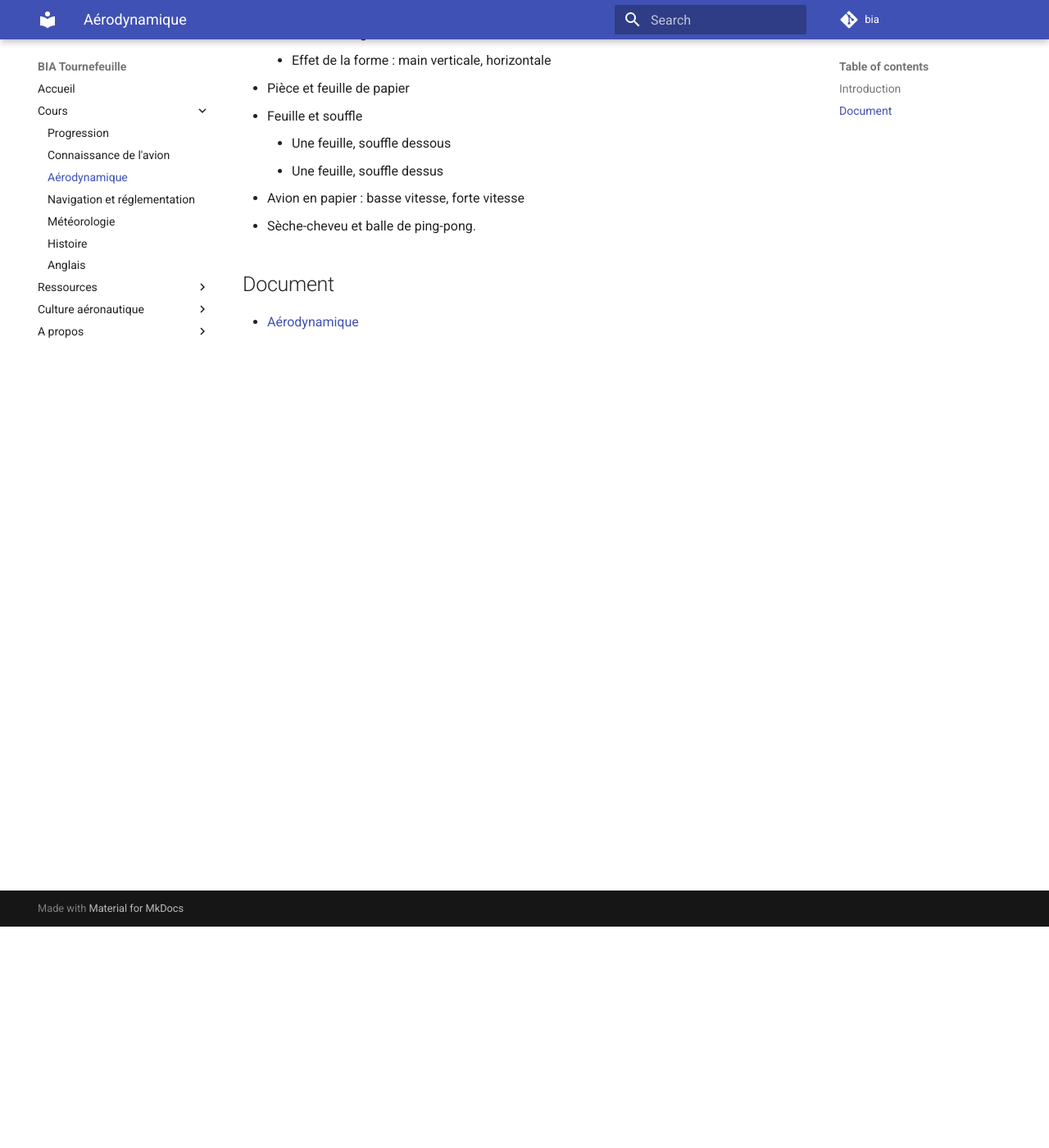
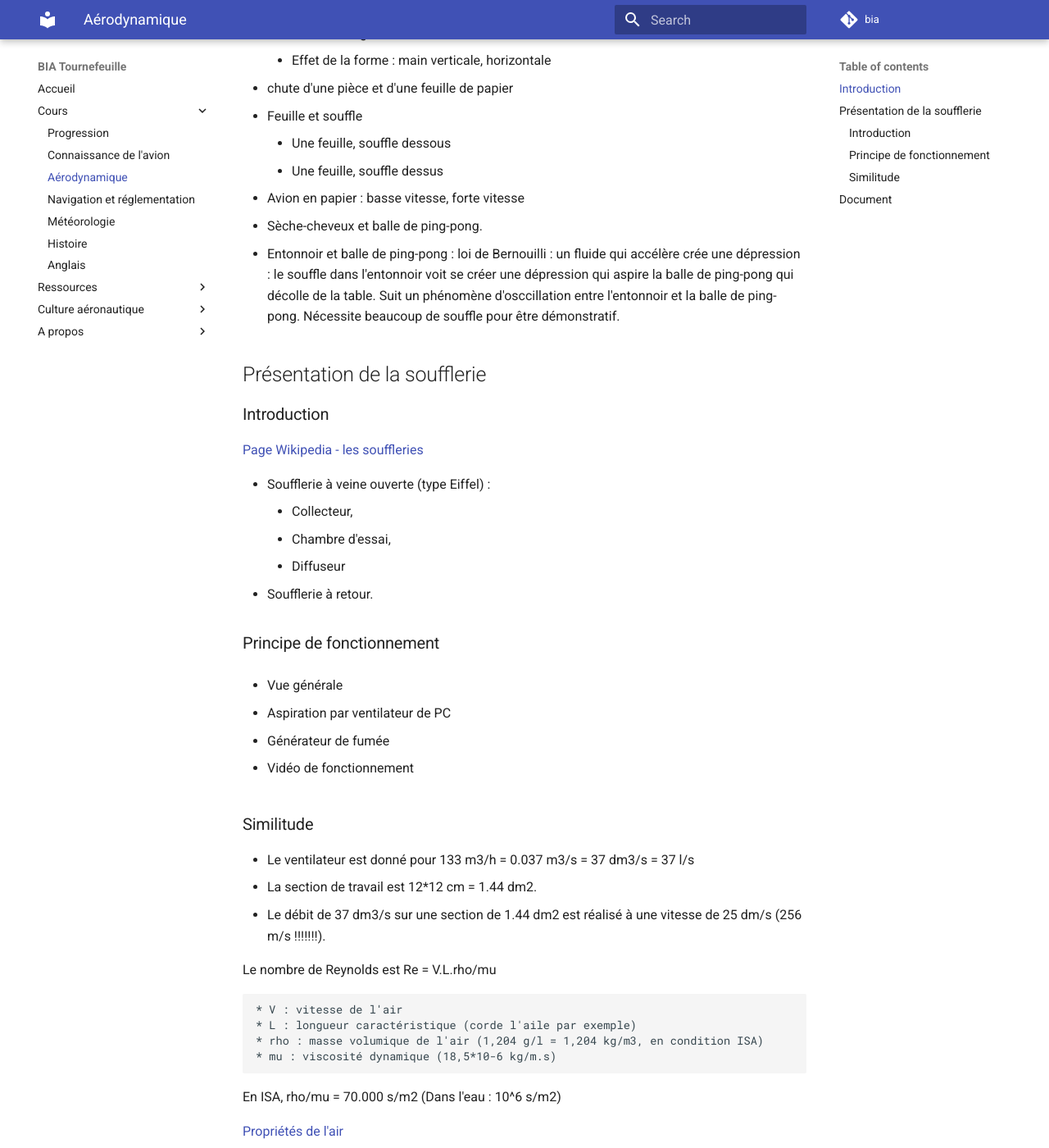
Before and after one commit to martialpohin/bia, an MkDocs documentation site: the page built from docs/themes/aero.md, in a window 1280 px wide and 1400 px high, scrolled down 270 px. Shown: the whole window at 82% size. Built offline with MkDocs 1.6.1 and Material for MkDocs 9.7.7, drawn with Linux system fonts in a browser that asks for light colours; comment, search, counter and statistics services are not loaded; some of the changed text lies outside the part shown.

Commit message:
20211020

```diff
--- a/docs/themes/aero.md
+++ b/docs/themes/aero.md
@@ -6,12 +6,59 @@
 	* effet de la vitesse
 	* Effet de l'angle "d'inclinaison"
 	* Effet de la forme : main verticale, horizontale
-* Pièce et feuille de papier
+* chute d'une pièce et d'une feuille de papier
 * Feuille et souffle
 	* Une feuille, souffle dessous
 	* Une feuille, souffle dessus
 * Avion en papier : basse vitesse, forte vitesse
-* Sèche-cheveu et balle de ping-pong.
+* Sèche-cheveux et balle de ping-pong.
+* Entonnoir et balle de ping-pong : loi de Bernouilli : un fluide qui accélère crée une dépression : le souffle dans l'entonnoir voit se créer une dépression qui aspire la balle de ping-pong qui décolle de la table. Suit un phénomène d'osccillation entre l'entonnoir et la balle de ping-pong. Nécessite beaucoup de souffle pour être démonstratif.
+
+## Présentation de la soufflerie
+
+### Introduction
+
+[Page Wikipedia - les souffleries](https://fr.wikipedia.org/wiki/Soufflerie)
+
+* Soufflerie à veine ouverte (type Eiffel) :
+	* Collecteur,
+	* Chambre d'essai,
+	* Diffuseur
+* Soufflerie à retour.
+
+### Principe de fonctionnement
+
+* Vue générale
+
+* Aspiration par ventilateur de PC
+
+* Générateur de fumée
+
+* Vidéo de fonctionnement
+
+### Similitude
+
+* Le ventilateur est donné pour 133 m3/h = 0.037 m3/s = 37 dm3/s = 37 l/s
+* La section de travail est 12*12 cm = 1.44 dm2.
+* Le débit de 37 dm3/s sur une section de 1.44 dm2 est réalisé à une vitesse de 25 dm/s (256 m/s !!!!!!!).
+
+Le nombre de Reynolds est Re = V.L.rho/mu
+
+	* V : vitesse de l'air
+	* L : longueur caractéristique (corde l'aile par exemple)
+	* rho : masse volumique de l'air (1,204 g/l = 1,204 kg/m3, en condition ISA)
+	* mu : viscosité dynamique (18,5*10-6 kg/m.s)
+
+En ISA, rho/mu = 70.000 s/m2 (Dans l'eau : 10^6 s/m2)
+
+[Propriétés de l'air](https://fr.wikipedia.org/wiki/Air)
+
+Pour une balle de ping-pong, L = 40 mm
+
+Re = 256 * 0.040 * 1,204 / (18,5 * 10-6) = 0.66*10^6 = 660.000
+Re = 256 * 0.04 * 70.000  = 700.000
+
+
 
 ## Document
 
--- a/mkdocs.yml
+++ b/mkdocs.yml
@@ -1,7 +1,7 @@
 site_name: BIA Tournefeuille
 site_description: 'Support de cours pour la préparation du BIA au lycée Françoise de Tournefeuille.'
 site_author: 'Martial Pohin'
-site_url: https://martialpohin.github.com/bia
+site_url: https://martialpohin.github.io/bia
 
 repo_name: 'bia'
 repo_url: https://github.com/martialpohin/bia
@@ -13,7 +13,7 @@ google_analytics:
 nav:
   - Accueil: index.md
   - Cours :
-    - Progression : themes/progression.md
+    - Progression: themes/progression.md
     - Connaissance de l'avion: themes/aeronef.md
     - Aérodynamique: themes/aero.md
     - Navigation et réglementation: themes/navigation.md
```
Also changed, not shown: docs/index.md (+1 -1 lines), docs/ressources/aeronef.md (+1 -0 lines), docs/ressources/meteo.md (+2 -0 lines), docs/themes/aeronef.md (+8 -0 lines).
